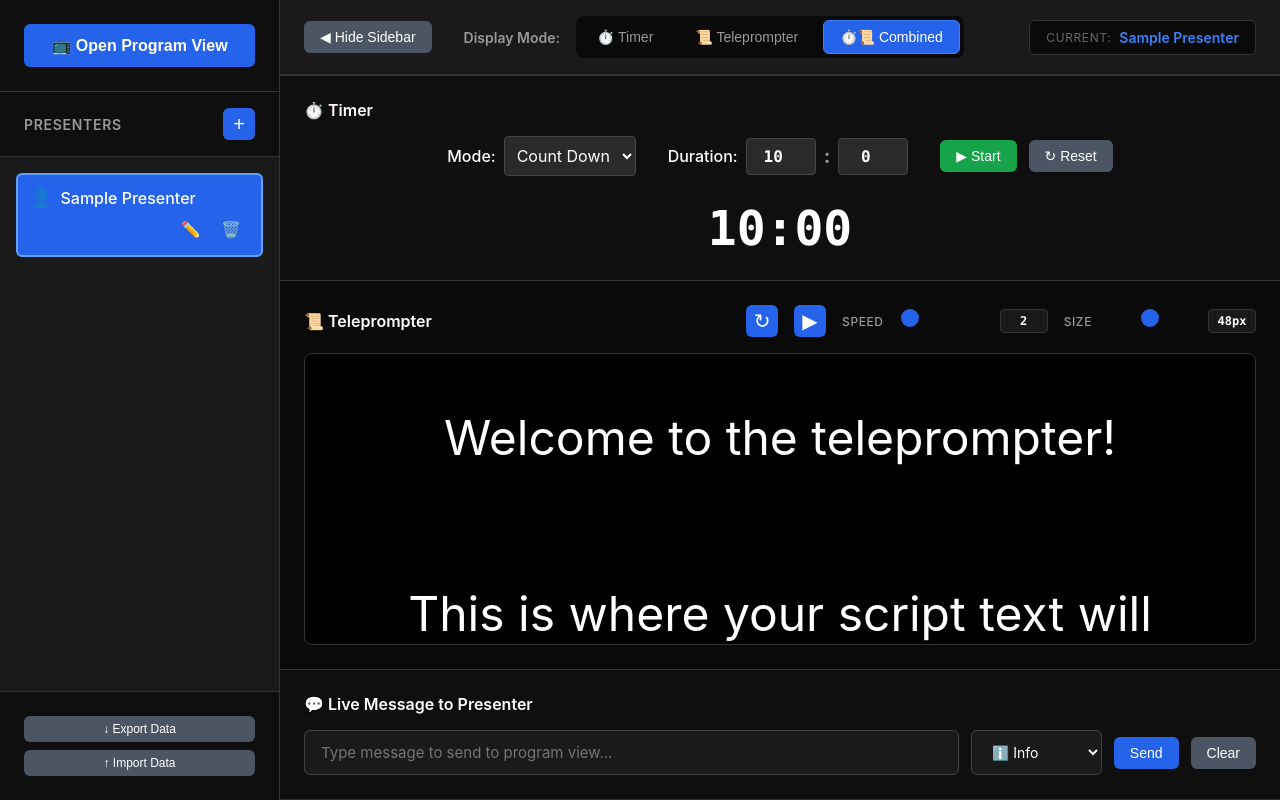
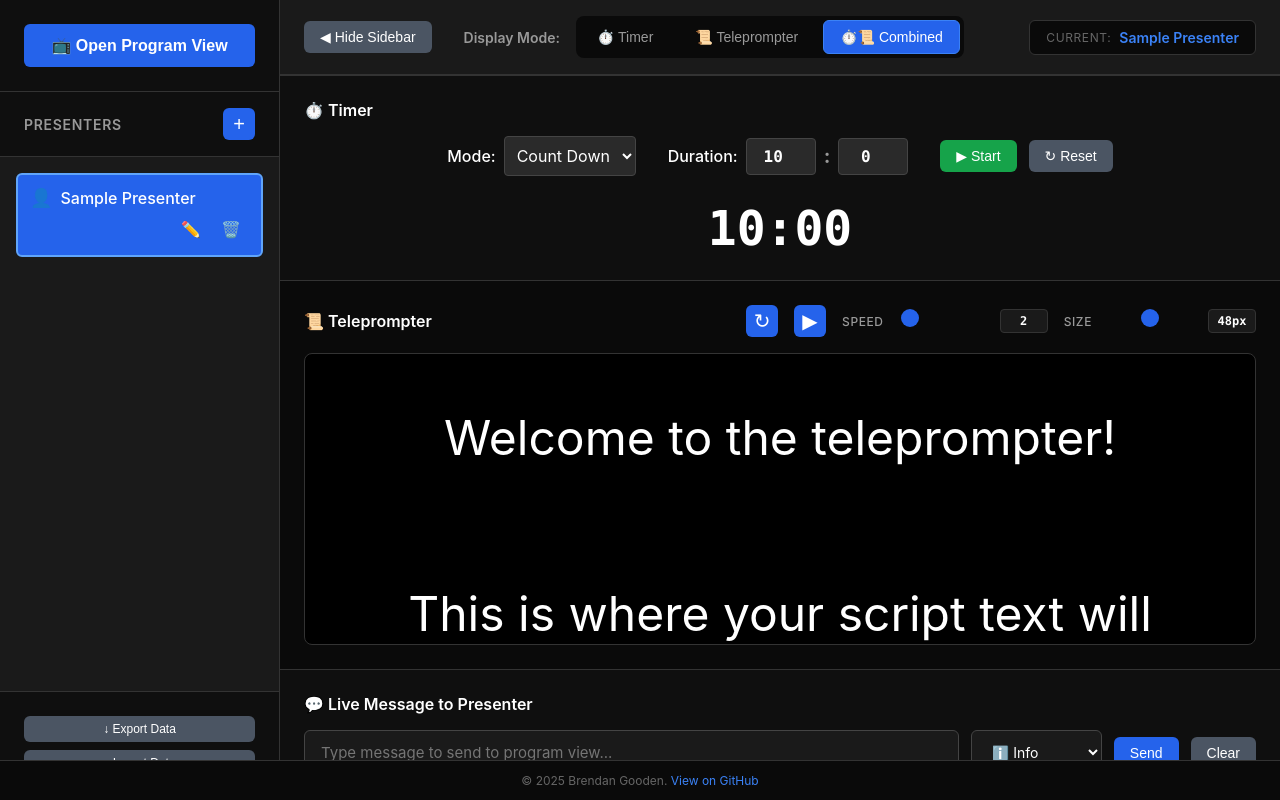
Before and after one commit to brendangooden/av-presenter-suite, a Vue app: page /control in a window 1280 px wide. Built offline with nearby package versions, Linux system fonts and the light colour scheme; the HTML template or start-up script is replaced by a standard one.

Commit message:
add: Copyright and repo footer link

```diff
--- a/src/views/ControlView.vue
+++ b/src/views/ControlView.vue
@@ -241,6 +241,13 @@
         </div>
       </div>
     </div>
+
+    <!-- Footer -->
+    <footer class="app-footer">
+      <p>&copy; {{ new Date().getFullYear() }} Brendan Gooden.
+        <a href="https://github.com/brendangooden/av-presenter-suite" target="_blank" rel="noopener noreferrer">View on GitHub</a>
+      </p>
+    </footer>
   </div>
 </template>
 
@@ -870,4 +877,34 @@ onUnmounted(() => {
     flex-direction: column;
   }
 }
+
+/* Footer styles */
+.app-footer {
+  position: absolute;
+  bottom: 0;
+  left: 0;
+  right: 0;
+  padding: 0.75rem 1rem;
+  background: #0a0a0a;
+  border-top: 1px solid #333;
+  text-align: center;
+  font-size: 0.75rem;
+  color: #666;
+  z-index: 10;
+}
+
+.app-footer p {
+  margin: 0;
+}
+
+.app-footer a {
+  color: #3b82f6;
+  text-decoration: none;
+  transition: color 0.2s;
+}
+
+.app-footer a:hover {
+  color: #60a5fa;
+  text-decoration: underline;
+}
 </style>
```
